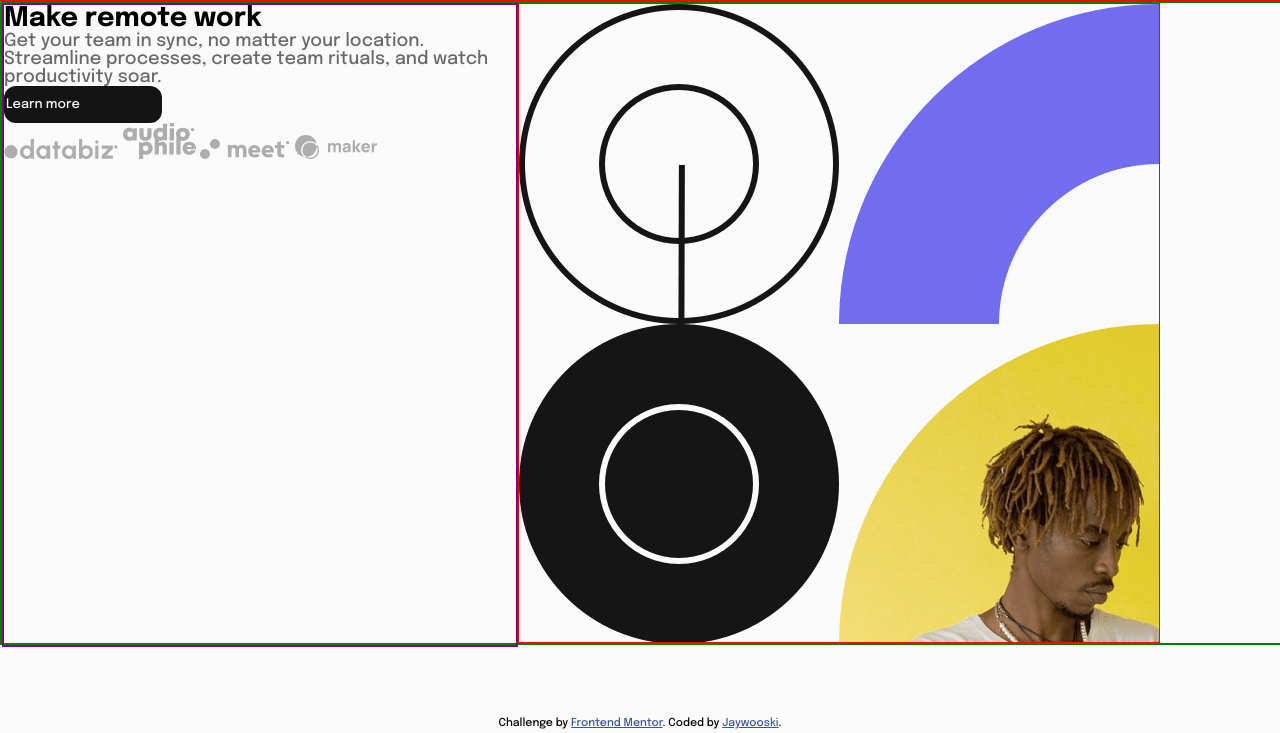
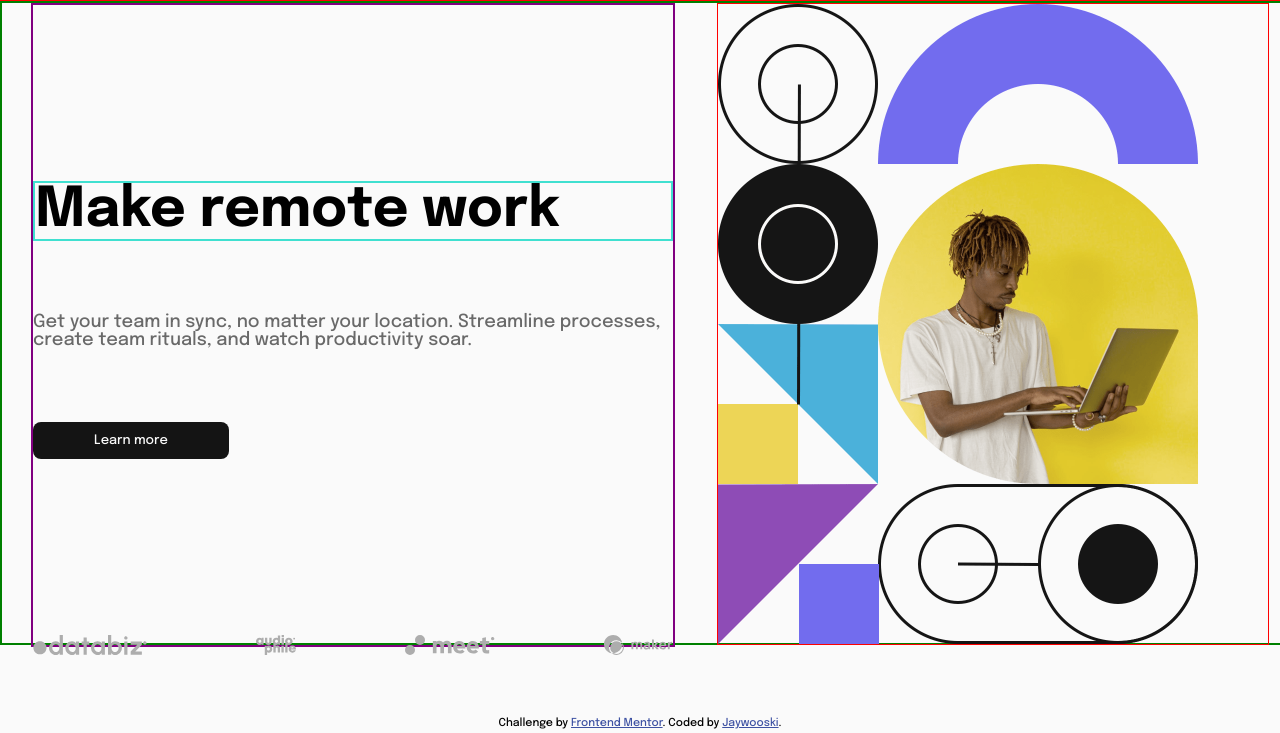
Before and after one commit to jaywooski/intro-sect-with-dropdown, a plain HTML site: page index.html in a window 1280 px wide. Shown: the part 67-800 px from the top of the page. Drawn offline with Linux system fonts and the light colour scheme.

Commit message:
Messing with desktop styles -- header and footer sponsored images

```diff
--- a/assets/style.css
+++ b/assets/style.css
@@ -260,13 +260,14 @@ header {
     margin: 0px auto;
 }
 
-#more-info {
+.more-info {
     background-color: var(--almost-black);
     color: var(--almost-white);
     padding: 12px 2px;
     width: 30%;
     font-size: small;
-    border-radius: 12px;
+    border-radius: 8px;
+    text-align: center;
 }
 
 
@@ -330,22 +331,35 @@ footer {
     /* div side 1 with headings and caption and footer */
     .desktop {
         display: flex;
+        justify-content: space-around;
         border: 2px solid green;
         width: 100%;
         height: 80%;
+        padding: 0 8px;
     }
 
     .desktop-content {
         display: block;
         flex-direction: column;
-        justify-content: space-around;
         border: 2px solid purple;
-        width: 40%;
+        width: 50%;
         height: 100%;
     }
 
     .main-desktop {
+        display: flex;
+        flex-direction: column;
+        justify-content: space-around;
+        height: 350px;
+        margin: 140px 0;
+    }
 
+    .main-desktop h1 {
+        display: block;
+        font-size: 55px;
+        width: %;
+        padding: 0 auto;
+        border: 2px solid turquoise;
     }
 
     #more-info {
@@ -353,7 +367,15 @@ footer {
     }
 
     .sponsored-desktop {
+        display: flex;
+        height: 20px;
+        justify-content: space-between;
 
+    }
+
+    .sponsored-desktop img {
+        width: auto;
+        height: 20px;
     }
 
 
@@ -362,10 +384,11 @@ footer {
     #jumbotron-2 {
         display: block;
         border: 1px solid red;
-        width: 50%;
-        height: auto;
+        width: 550px;
+        height: 100%;
         background-image: url('../images/image-hero-desktop.png');
-        background-position: cover;
+        background-size: contain;
+        background-repeat: no-repeat;
     }
 
 
--- a/index.html
+++ b/index.html
@@ -88,7 +88,7 @@
       Get your team in sync, no matter your location. Streamline processes,
       create team rituals, and watch productivity soar.
     </p>
-    <div id="more-info" class="btn">Learn more</div>
+    <div id="more-info" class="more-info btn">Learn more</div>
   </div>
 
   <div class="sponsored">
@@ -109,7 +109,7 @@
           Get your team in sync, no matter your location. Streamline processes,
           create team rituals, and watch productivity soar.
         </p>
-        <div id="more-info" class="btn">Learn more</div>
+        <div class="more-info btn">Learn more</div>
       </div>
 
       <div class="sponsored-desktop">
```
